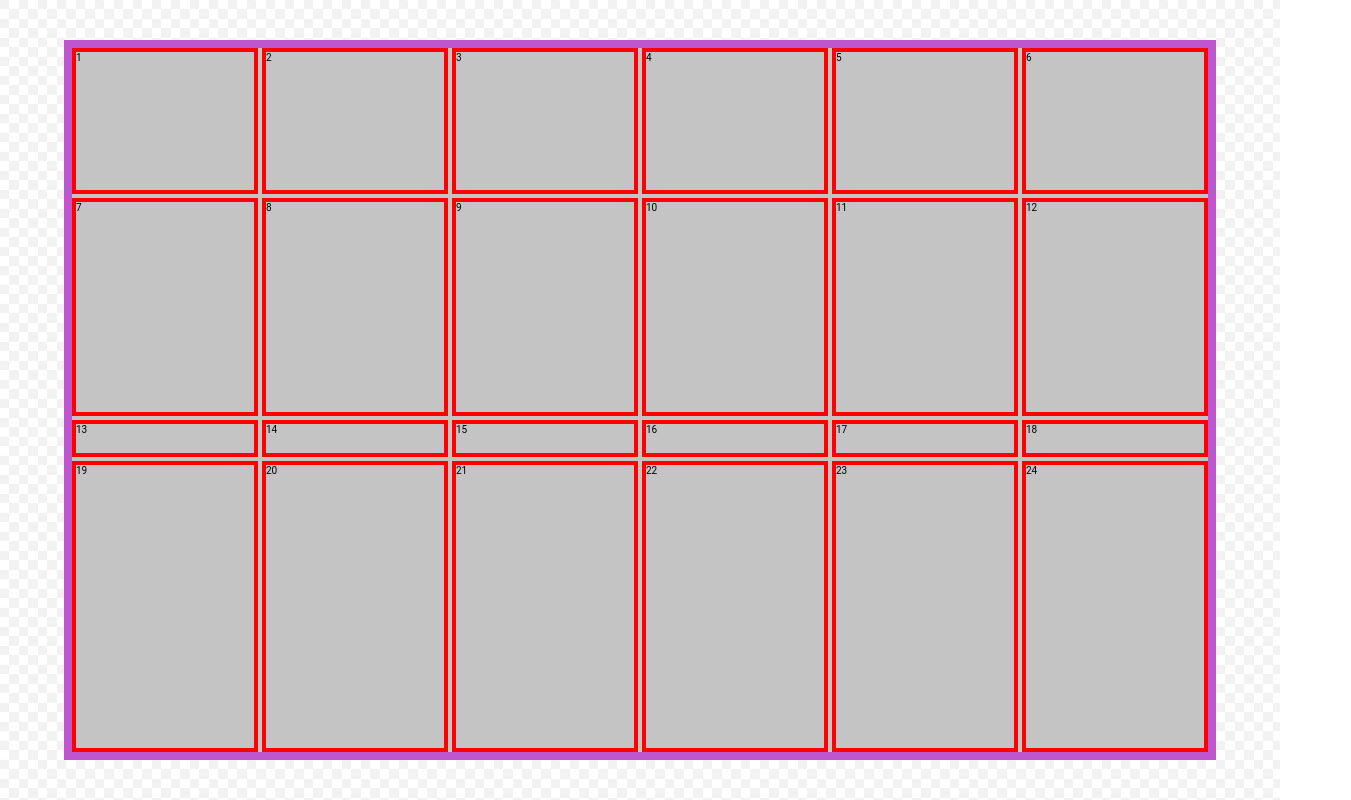
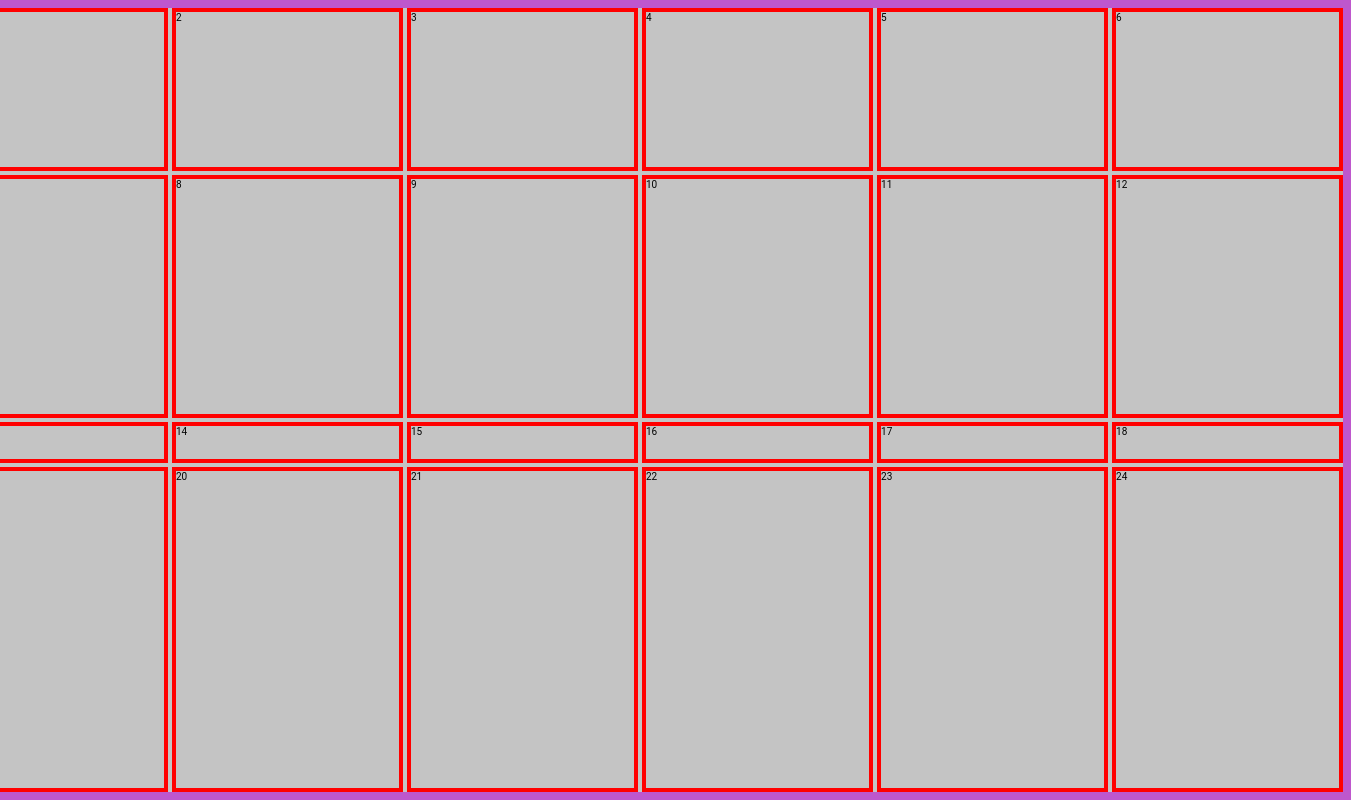
Before and after one commit to EmanuelAmico/practice-grid-css-fridge, a plain HTML site: page index.html in a window 1280 px wide. Shown: the whole page, 1351 px wide, since content can reach past the window. Drawn offline with Linux system fonts and the light colour scheme.

Commit message:
jugando con el aspect-ratio y el height body/helad

```diff
--- a/css/style.css
+++ b/css/style.css
@@ -8,15 +8,15 @@ html{
     font-size: 62.5%;
 }
 body{
-    height: 100vh;
     display: flex;
     justify-content: center;
     align-items: center;
     background: url("../img/background.jpg") repeat;
+    height: 100vh;
 }
 .heladera{
-    width: 90%;
-    height: 90%;
+    height: 100%;
+    aspect-ratio: 16/9;
     background-color:rgb(196,196,196);
     border: 0.8rem solid rgb(190, 87, 205);
     display: grid;
```
